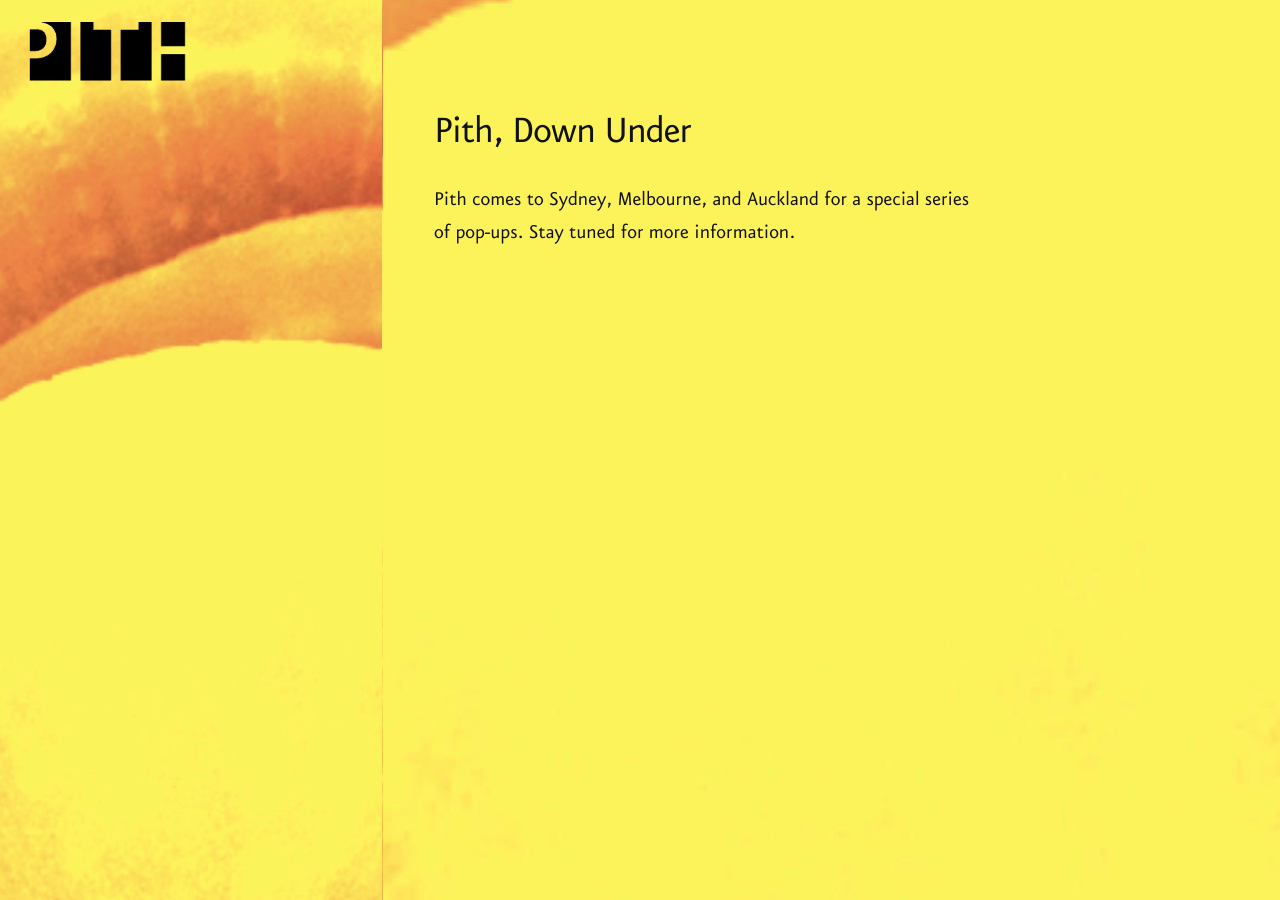
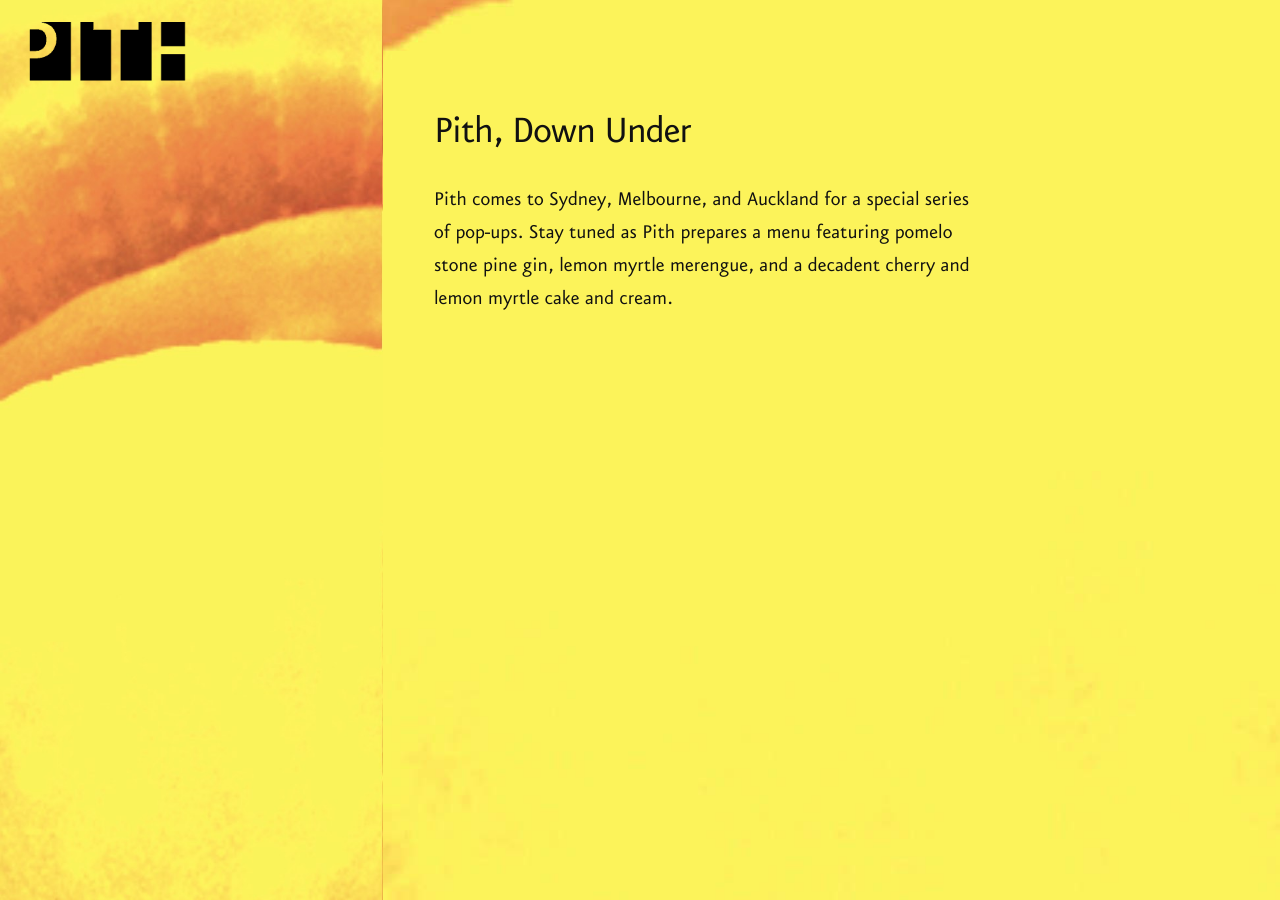
Before and after one commit to zoe-pith/pith-site, a Jekyll site: the page built from _posts/2016-09-26-pith-down-under.md, in a window 1280 px wide. Built offline with Jekyll 4.4.1, drawn with Linux system fonts in a browser that asks for light colours.

Commit message:
Update 2016-09-26-pith-down-under.md

```diff
--- a/_posts/2016-09-26-pith-down-under.md
+++ b/_posts/2016-09-26-pith-down-under.md
@@ -4,4 +4,4 @@
 categories: projects
 ---
 
-Pith comes to Sydney, Melbourne, and Auckland for a special series of pop-ups. Stay tuned for more information.
+Pith comes to Sydney, Melbourne, and Auckland for a special series of pop-ups. Stay tuned as Pith prepares a menu featuring pomelo stone pine gin, lemon myrtle merengue, and a decadent cherry and lemon myrtle cake and cream.
```
